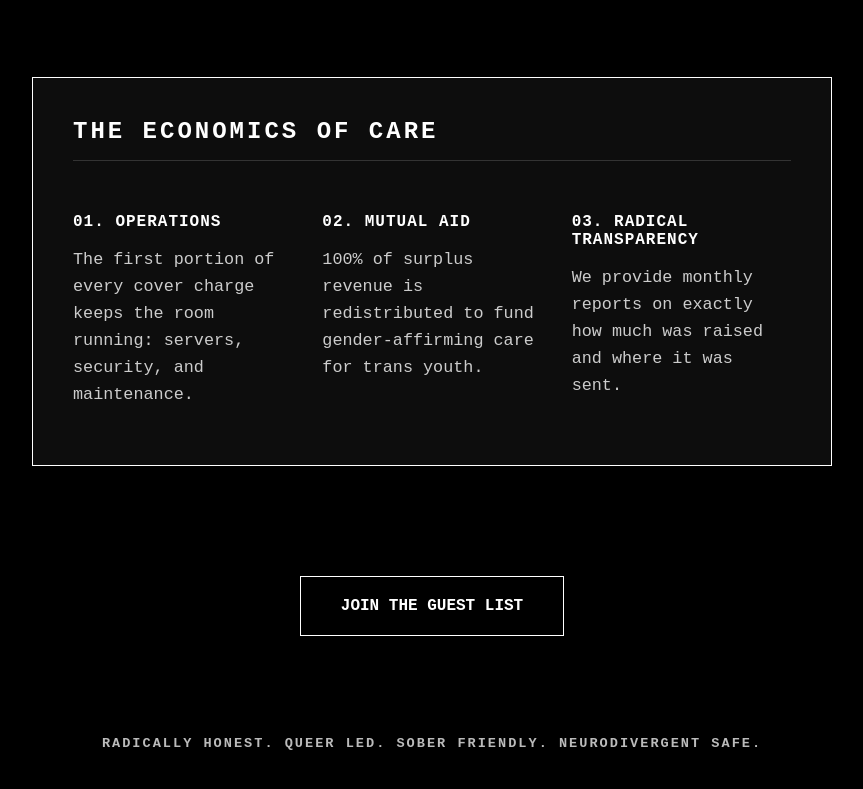
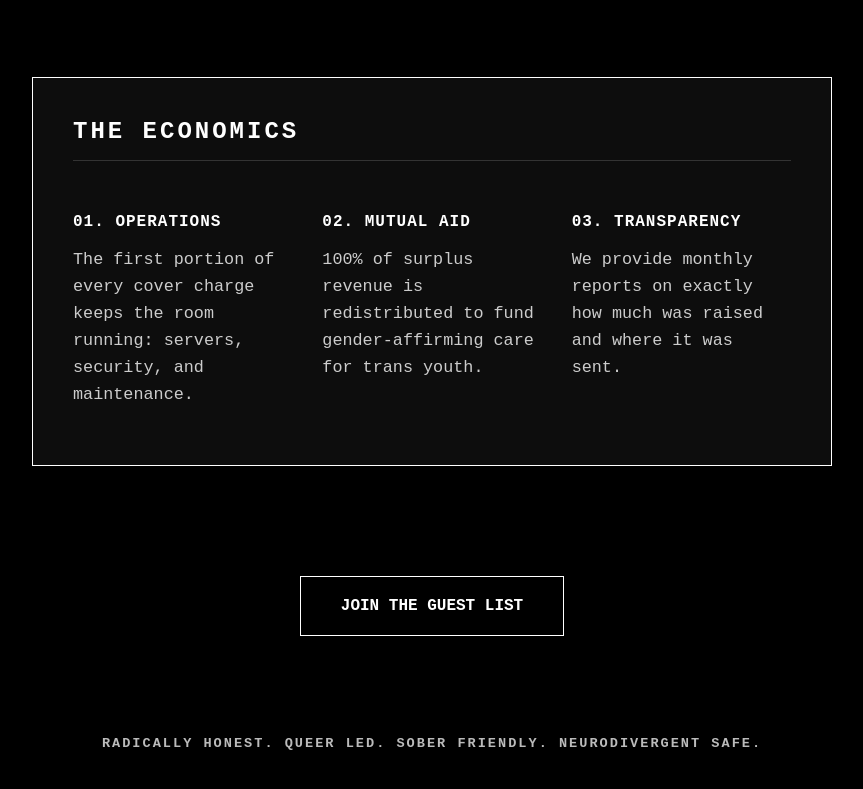
Before and after one commit to mcro1221/reverb-site, a plain HTML site: page index.html in a window 1280 px wide. Shown: the part 1387-2176 px from the top of the page, without its empty margins (208-1071 px from the left). Drawn offline with Linux system fonts and the light colour scheme.

Commit message:
Update index.html

```diff
--- a/index.html
+++ b/index.html
@@ -221,7 +221,7 @@
         </div>
 
         <div class="transparency-box">
-            <h2>The Economics of Care</h2>
+            <h2>The Economics</h2>
             <div class="model-flow">
                 <div class="flow-item">
                     <h4>01. Operations</h4>
@@ -232,7 +232,7 @@
                     <p>100% of surplus revenue is redistributed to fund gender-affirming care for trans youth.</p>
                 </div>
                 <div class="flow-item">
-                    <h4>03. Radical Transparency</h4>
+                    <h4>03. Transparency</h4>
                     <p>We provide monthly reports on exactly how much was raised and where it was sent.</p>
                 </div>
             </div>
```
